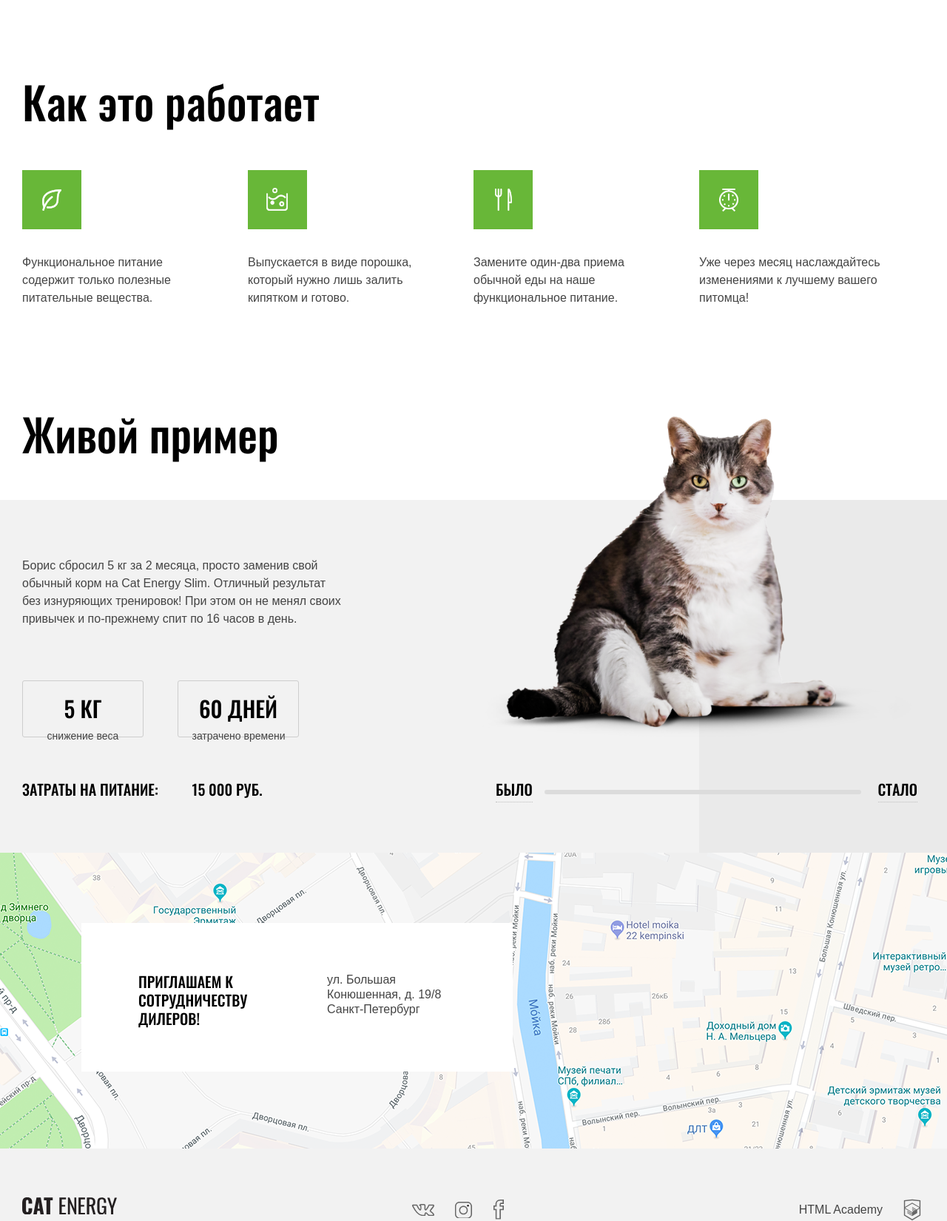
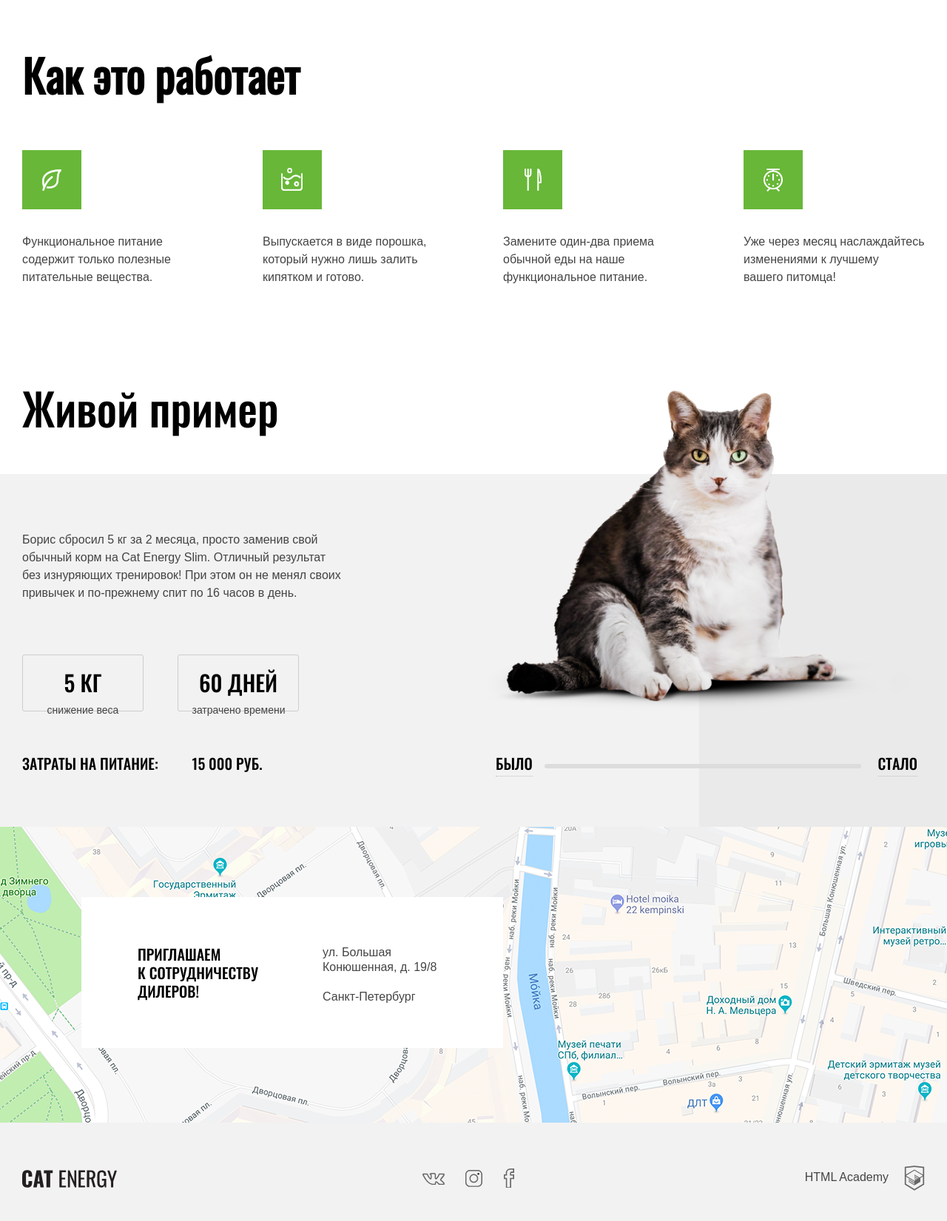
Before and after one commit to AndreyKovalenok/cat-energy, a website: page source/index.html in a window 1280 px wide. Shown: the part 1149-2800 px from the top of the page at 74% size. Drawn offline with nearby package versions, Linux system fonts and the light colour scheme; files that its build step writes are made by us from their sources; files whose address does not match are found by name.

Commit message:
Доделал footer

```diff
--- a/source/index.html
+++ b/source/index.html
@@ -89,7 +89,7 @@
               Замените один-два приема обычной еды на наше функциональное питание.
             </li>
             <li class="advantages__item advantages__item--changes">
-              Уже через месяц наслаждайтесь изменениями к лучшему вашего питомца!
+              Уже через месяц наслаждайтесь изменениями к лучшему <br> вашего питомца!
             </li>
           </ul>
         </div>
@@ -149,8 +149,8 @@
     <footer class="page-footer">
       <div class="page-footer__top-wrap">
         <div class="page-footer__top page-footer__top--index">
-          <p class="page-footer__invite">приглашаем к сотрудничеству дилеров!</p>
-          <p class="page-footer__address">ул. Большая Конюшенная, д. 19/8 Санкт-Петербург</p>
+          <p class="page-footer__invite">приглашаем <br> к сотрудничеству дилеров!</p>
+          <p class="page-footer__address">ул. Большая Конюшенная, д. 19/8 <br><br> Санкт-Петербург</p>
         </div>
 
         <img class="page-footer__map page-footer__map--mobile" src="img/bg-map-mobile@1x.png" alt="Карта города с нашим адресом: ул. Большая Конюшенная, д. 19/8 Санкт-Петербург" width="320" height="400">
--- a/source/sass/blocks/advantages.scss
+++ b/source/sass/blocks/advantages.scss
@@ -1,24 +1,35 @@
+.advantages {
+  padding: 15px 20px 20px;
+}
 
 .advantages__heading {
   @include font-oswald;
+  @include font-prop(36, 60);
 
   margin: 0;
+  margin-bottom: 30px;
 }
 
 .advantages__list {
-  display: flex;
-
   list-style: none;
 
+  display: flex;
+  flex-wrap: wrap;
+  justify-content: space-between;
+  align-items: center;
   margin: 0;
   padding: 0;
 }
 
 .advantages__item {
-  font-family: "Arial", sans-serif;
+  @include font-arial;
+  @include font-prop(14, 18);
   color: $grey;
 
   position: relative;
+  width: 195px;
+  margin-left: 80px;
+  margin-bottom: 26px;
 
   &--healthy::before {
     background: url("../img/advantage-leaf@1x.png") no-repeat center center;
@@ -38,48 +49,28 @@
 
   &::before {
     content: "";
+    background-color: $green;
+
     position: absolute;
-
-    background-color: $green;
+    top: -2px;
+    left: -80px;
+    width: 60px;
+    height: 60px;
   }
 }
 
-@media (max-width: 767px) {
+.advantages__item--changes br {
+  display: none;
+}
+
+@media (min-width: 768px) {
   .advantages {
-    padding: 0 20px 15px;
+    padding-left: 0;
+    padding-right: 0;
   }
 
   .advantages__heading {
-    @include font(36, 60, normal);
-
-    margin-bottom: 23px;
-  }
-
-  .advantages__list {
-    flex-direction: column;
-    align-items: center;
-  }
-
-  .advantages__item {
-    @include font(14, 18, normal);
-
-    width: 195px;
-    margin-left: 80px;
-    margin-bottom: 30px;
-
-    &::before {
-      top: 0;
-      left: -80px;
-
-      width: 60px;
-      height: 60px;
-    }
-  }
-}
-
-@media (min-width: 768px) {
-  .advantages__heading {
-    @include font(60, 60, normal);
+    font-size: 60px;
 
     margin-bottom: 63px;
   }
@@ -90,19 +81,23 @@
   }
 
   .advantages__item {
-    @include font(16, 24, normal);
+    @include font-prop(16, 24);
 
-    width: 305px;
-    margin-bottom: 87px;
-    padding: 113px 60px 44px 0;
+    width: 46%;
+    margin-bottom: 80px;
+    margin-left: 0;
+    padding: 121px 80px 44px 0;
 
     &::before {
-      top: 0;
+      top: 9px;
       left: 0;
-
       width: 80px;
       height: 80px;
     }
+  }
+
+  .advantages__item--changes br {
+    display: inline;
   }
 }
 
@@ -110,4 +105,9 @@
   .advantages {
     padding-bottom: 130px;
   }
+
+  .advantages__item {
+    width: 245px;
+    padding-right: 0;
+  }
 }
--- a/source/sass/blocks/page-footer.scss
+++ b/source/sass/blocks/page-footer.scss
@@ -1,108 +1,48 @@
 .page-footer {
-  background-color: #f2f2f2;
+  background-color: $bg-color;
+
+  padding-bottom: 24px;
 }
 
 .page-footer__top {
   display: flex;
   justify-content: space-between;
+  padding: 28px 20px 27px 20px;
 
   &--index {
-    background-color: #ffffff;
+    background-color: $white;
   }
 }
 
 .page-footer__invite {
+  @include font-prop(16, 20);
   @include font-oswald;
   text-transform: uppercase;
 
+  width: 140px;
   margin: 0;
 }
 
 .page-footer__address {
-  font-family: "Arial", sans-serif;
-  color: $grey;
+  @include font-prop(14, 20);
+  @include font-arial;
+  color: $font-color;
 
   margin: 0;
+  width: 140px;
+}
+
+.page-footer__address br {
+  display: none;
 }
 
 .page-footer__map {
   display: block;
+  margin: 0 auto;
 
-  margin: 0 auto;
-}
-
-.page-footer__logo {
-  display: block;
-}
-
-.page-footer__list {
-  display: flex;
-  justify-content: space-between;
-  align-items: center;
-  flex-wrap: wrap;
-
-  font-size: 0;
-
-  list-style: none;
-
-  margin: 0;
-  padding: 0;
-}
-
-.page-footer__link {
-  display: block;
-}
-
-.page-footer__link path {
-  fill: #666666;
-}
-
-.page-footer__academy {
-  display: flex;
-  justify-content: space-between;
-  align-items: center;
-}
-
-.page-footer__link-academy {
-  display: block;
-
-  font-family: "Arial", sans-serif;
-  color: $grey;
-}
-
-.page-footer__link-logo {
-  display: block;
-
-  font-size: 0;
-
-  width: 34px;
-  height: 34px;
-}
-
-.page-footer__academy-svg path {
-  fill: #666666;
-}
-
-@media (max-width: 767px) {
-  .page-footer__top {
-    padding: 20px 20px 24px;
-  }
-
-  .page-footer__invite {
-    @include font(16, 20, normal);
-
-    width: 140px;
-  }
-
-  .page-footer__address {
-    @include font(14, 20, normal);
-
-    width: 140px;
-  }
-
-  .page-footer__map {
   &--mobile {
     display: block;
+    height: 362px;
   }
 
   &--tablet {
@@ -119,11 +59,12 @@
 }
 
 .page-footer__logo {
-    border-bottom: 1px solid #d9d9d9;
+  border-bottom: 1px solid $border-darken-color;
   text-align: center;
 
-    padding-top: 39px;
-    padding-bottom: 31px;
+  display: block;
+  padding-top: 38px;
+  padding-bottom: 27px;
 }
 
 .page-footer__logo-svg {
@@ -132,12 +73,21 @@
 }
 
 .page-footer__list {
+  font-size: 0;
+  list-style: none;
+
+  display: flex;
+  justify-content: space-between;
+  align-items: center;
   width: 125px;
+  flex-wrap: wrap;
   margin: 0 auto;
-    padding: 26px 0 22px 0;
+  padding: 23px 0 20px 0;
 }
 
 .page-footer__link {
+  display: block;
+
   &--vk {
     width: 22px;
     height: 12px;
@@ -154,67 +104,100 @@
   }
 }
 
+.page-footer__link path {
+  fill: $svg-color;
+}
+
 .page-footer__academy {
-    border-top: 1px solid #d9d9d9;
+  border-top: 1px solid $border-darken-color;
+
+  position: relative;
 }
 
 .page-footer__link-academy {
-    @include font(16 ,16, normal);
+  @include font-prop(16 ,16);
+  @include font-arial;
+  color: $grey;
 
+  display: block;
   padding: 31px 0;
 }
+
+.page-footer__link-logo {
+  font-size: 0;
+
+  position: absolute;
+  right: -6px;
+  top: 50%;
+  display: block;
+  width: 40px;
+  height: 40px;
+  margin-top: -21px;
 }
 
-@media (min-width: 768px) and (max-width: 1219px) {
+.page-footer__academy-svg path {
+  fill: $svg-color;
+}
+
+@media (min-width: 768px) {
+  .page-footer__invite,
+  .page-footer__address {
+    width: 164px;
+  }
+
+  .page-footer__top {
+    padding: 64px 72px 57px;
+  }
+
+  .page-footer__invite {
+    @include font-prop(20, 25);
+  }
+
+  .page-footer__address {
+    font-size: 16px;
+    text-align: right;
+  }
+
+  .page-footer__address br {
+    display: inline;
+  }
+
   .page-footer__map {
     &--mobile {
       display: none;
     }
 
     &--tablet {
+      height: 396px;
       display: block;
     }
-
-    &--desktop {
-      display: none;
-    }
-  }
-
-  .page-footer__bottom {
-    padding: 62px 0;
-  }
-}
-
-@media (min-width: 768px) {
-  .page-footer__invite,
-  .page-footer__address {
-    width: 160px;
-  }
-
-  .page-footer__top {
-    padding: 67px 72px 61px;
-  }
-
-  .page-footer__invite {
-    @include font(20, 25, normal);
-  }
-
-  .page-footer__address {
-    @include font(16, 20, normal);
   }
 
   .page-footer__bottom {
     display: flex;
     justify-content: space-between;
+    padding: 30px 0;
   }
 
   .page-footer__logo {
     width: 128px;
     height: 24px;
+    padding-top: 34px;
+
+    border-bottom: none;
   }
 
   .page-footer__list {
     width: 124px;
+    padding-top: 28px;
+    margin-right: 0;
+    margin-left: 20px;
+  }
+
+  .page-footer__academy {
+    border-top: none;
+    padding-top: 5px;
+    padding-right: 26px;
   }
 
   .page-footer__link {
@@ -237,12 +220,15 @@
   .page-footer__link-academy {
     margin-right: 23px;
   }
+
+  .page-footer__link-logo {
+    margin-top: -17px;
+  }
 }
 
 @media (min-width: 1220px) {
   .page-footer__top-wrap {
     position: relative;
-
     width: 1440px;
     margin: 0 auto;
   }
@@ -266,16 +252,19 @@
     z-index: 1;
     top: 95px;
     left: 110px;
-
-    padding: 67px 91px 59px 77px;
+    padding: 65px 80px 59px 76px;
   }
 
   .page-footer__invite {
-    margin-right: 95px;
+    margin-right: 86px;
+  }
+
+  .page-footer__address {
+    text-align: left;
   }
 
   .page-footer__bottom {
-    padding-top: 66px;
-    padding-bottom: 62px;
+    padding-top: 30px;
+    padding-bottom: 36px;
   }
 }
--- a/source/sass/blocks/programs.scss
+++ b/source/sass/blocks/programs.scss
@@ -13,7 +13,6 @@
   background-color: $bg-color;
 
   position: relative;
-  margin-bottom: 20px;
   padding: 28px 20px 0 21px;
 
   &--losing::before,
@@ -54,6 +53,10 @@
   }
 }
 
+.programs__item:not(:last-child) {
+  margin-bottom: 20px;
+}
+
 .programs__heading {
   @include font-oswald;
   @include font-prop(24, 36);
@@ -79,7 +82,7 @@
   @include font-oswald;
   @include font-prop(16, 16);
   text-transform: uppercase;
-  color: #000000;
+  color: $black;
 
   position: relative;
   display: block;
@@ -145,6 +148,10 @@
     }
   }
 
+  .programs__item:not(:last-child) {
+    margin-bottom: 30px;
+  }
+
   .programs__item--losing {
     &::before {
       margin-top: -106px;
@@ -190,7 +197,8 @@
 
 @media (min-width: 1220px) {
   .programs {
-    padding: 80px 0;
+    padding-top: 80px;
+    padding-bottom: 29px;
   }
 
   .programs__list {
@@ -217,16 +225,12 @@
       height: 100px;
       margin-top: -138px;
     }
-  }
 
-  .programs__item--losing {
-    &::before {
+    &--losing::before {
       top: 147px;
     }
-  }
 
-  .programs__item--gain {
-    &::before {
+    &--gain::before {
       top: 140px;
     }
   }
--- a/source/sass/variables.scss
+++ b/source/sass/variables.scss
@@ -6,6 +6,7 @@ $font-darken-color: #111111;
 $white: #ffffff;
 $black: #000000;
 $bg-color: #f2f2f2;
+$svg-color: #666666;
 
 $tablet-width: 768px;
 $desktop-width: 1220px;
```
Also changed, not shown: source/catalog.html (+2 -2 lines), source/form.html (+2 -2 lines). Lines whose indentation alone changed are shown as unchanged.
